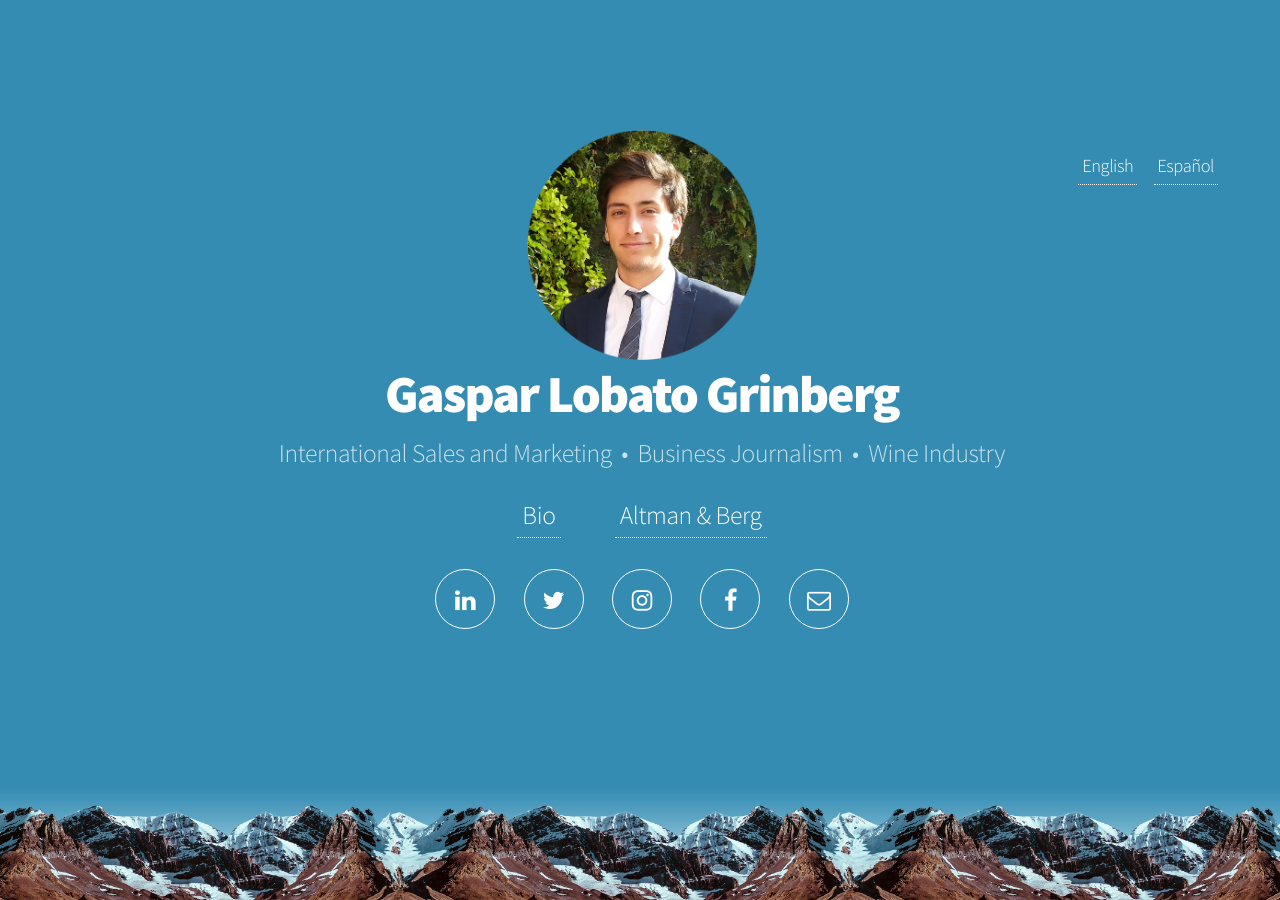
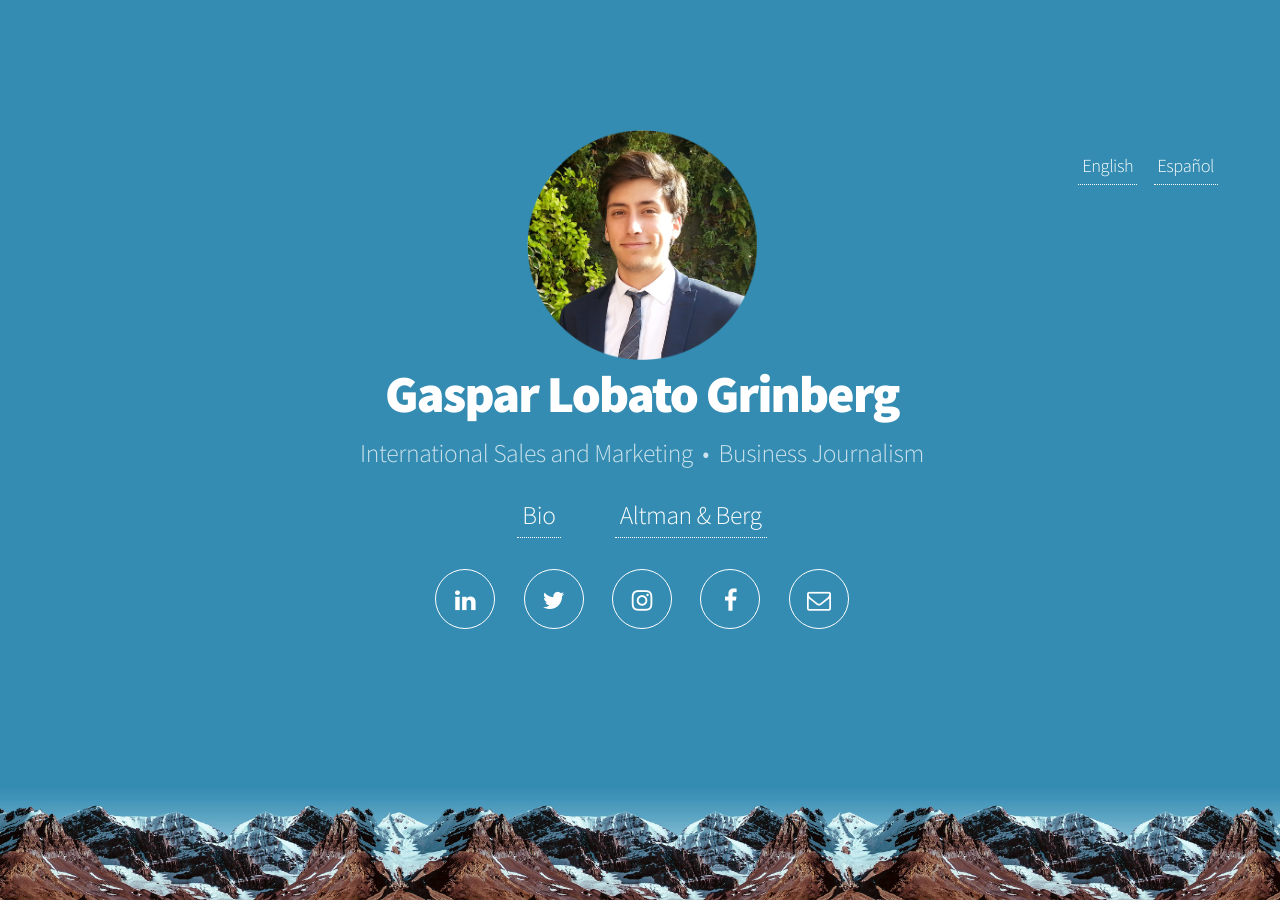
Before and after one commit to gasparlg/gasparg, a Jekyll site: the page built from index.html, in a window 1280 px wide. Built offline with Jekyll 4.4.1, drawn with Linux system fonts in a browser that asks for light colours; the list of posts is cut into pages by our own code.

Commit message:
took off the wine industry title

```diff
--- a/_layouts/default-es.html
+++ b/_layouts/default-es.html
@@ -29,7 +29,7 @@
                         <a href="{{site.baseurl}}es" id="lang2" class="lang">Español</a>
                         <img src="{{site.baseurl}}images/gaspar_web_19.png" alt="Gaspar Lobato Grinberg" width="230" height="230">
 						<h1>Gaspar Lobato Grinberg</h1>
-						<p>Ventas y Marketing Internacional &nbsp;&bull;&nbsp; Periodismo &nbsp;&bull;&nbsp; Industria del Vino</p>
+						<p>Ventas y Marketing Internacional &nbsp;&bull;&nbsp; Periodismo Económico</p>
                         <br>
                         <a href="{{site.baseurl}}es-bio" id="back" class="back1">Bio</a>
                         <a href="http://es.altmanberg.com" id="back" class="back2" target="_blank">Altman &amp; Berg</a>
--- a/_layouts/default.html
+++ b/_layouts/default.html
@@ -29,7 +29,7 @@
                         <a href="{{site.baseurl}}es" id="lang2" class="lang">Español</a>
                         <img src="{{site.baseurl}}images/gaspar_web_19.png" alt="Gaspar Lobato Grinberg" width="230" height="230">
 						<h1>Gaspar Lobato Grinberg</h1>
-						<p>International&nbsp;Sales&nbsp;and&nbsp;Marketing &nbsp;&bull;&nbsp; Business&nbsp;Journalism &nbsp;&bull;&nbsp; Wine&nbsp;Industry</p>
+						<p>International&nbsp;Sales&nbsp;and&nbsp;Marketing &nbsp;&bull;&nbsp; Business&nbsp;Journalism</p>
                         <br>
                         <a href="{{site.baseurl}}bio" id="back" class="back1">Bio</a>
                         <a href="http://altmanberg.com" id="back" class="back2" target="_blank">Altman &amp; Berg</a>
```
